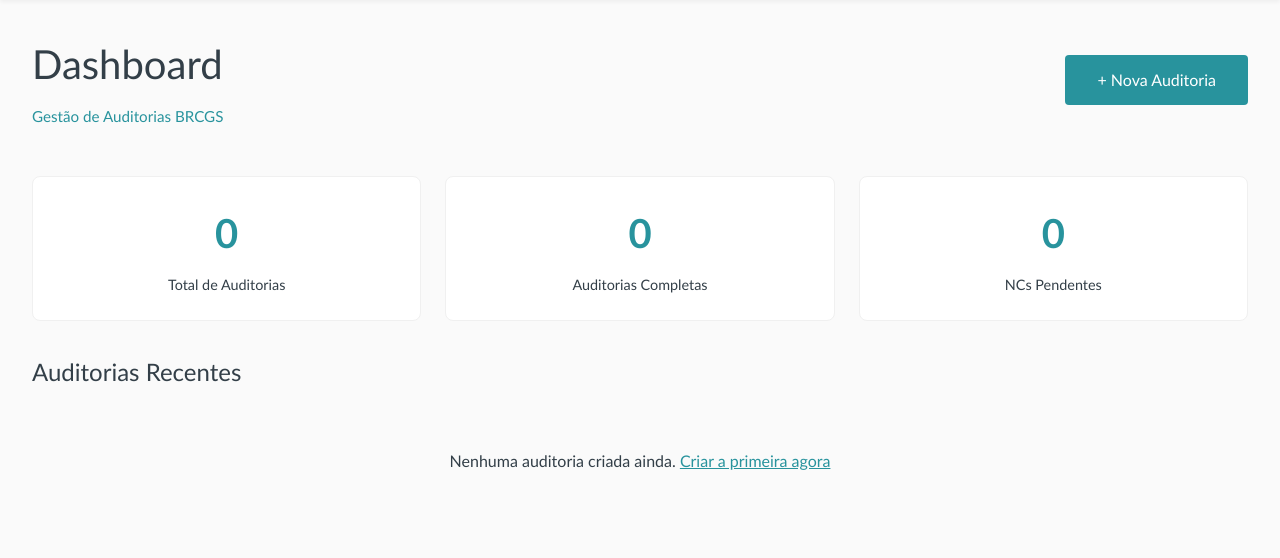
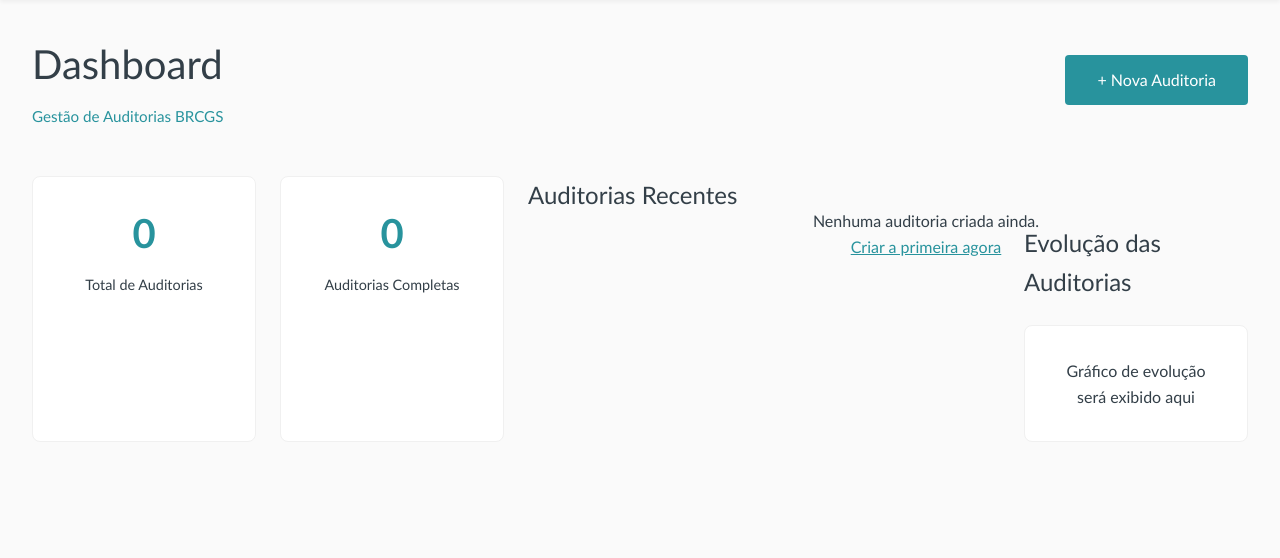
Before and after one commit to simple2work/auditorias-brcgs, a Flask app: page /dashboard in a window 1280 px wide. Shown: the part 121-679 px from the top of the page. Run offline with Flask 3, Linux system fonts and the light colour scheme; a user stored in the database is signed in.

Commit message:
Update dashboard.html
Remove NCs Pendentes from dashboard

```diff
--- a/auditorias_brcgs/templates/dashboard.html
+++ b/auditorias_brcgs/templates/dashboard.html
@@ -20,11 +20,7 @@
     <div class="kpi">
         <div class="kpi-valor">{{ (auditorias|selectattr('checklist_data')|list|length) }}</div>
         <div class="kpi-label">Auditorias Completas</div>
-    </div>
-    <div class="kpi">
-        <div class="kpi-valor">0</div>
-        <div class="kpi-label">NCs Pendentes</div>
-    </div>
+    </div
 </div>
 
 <!-- Últimas Auditorias -->
```
